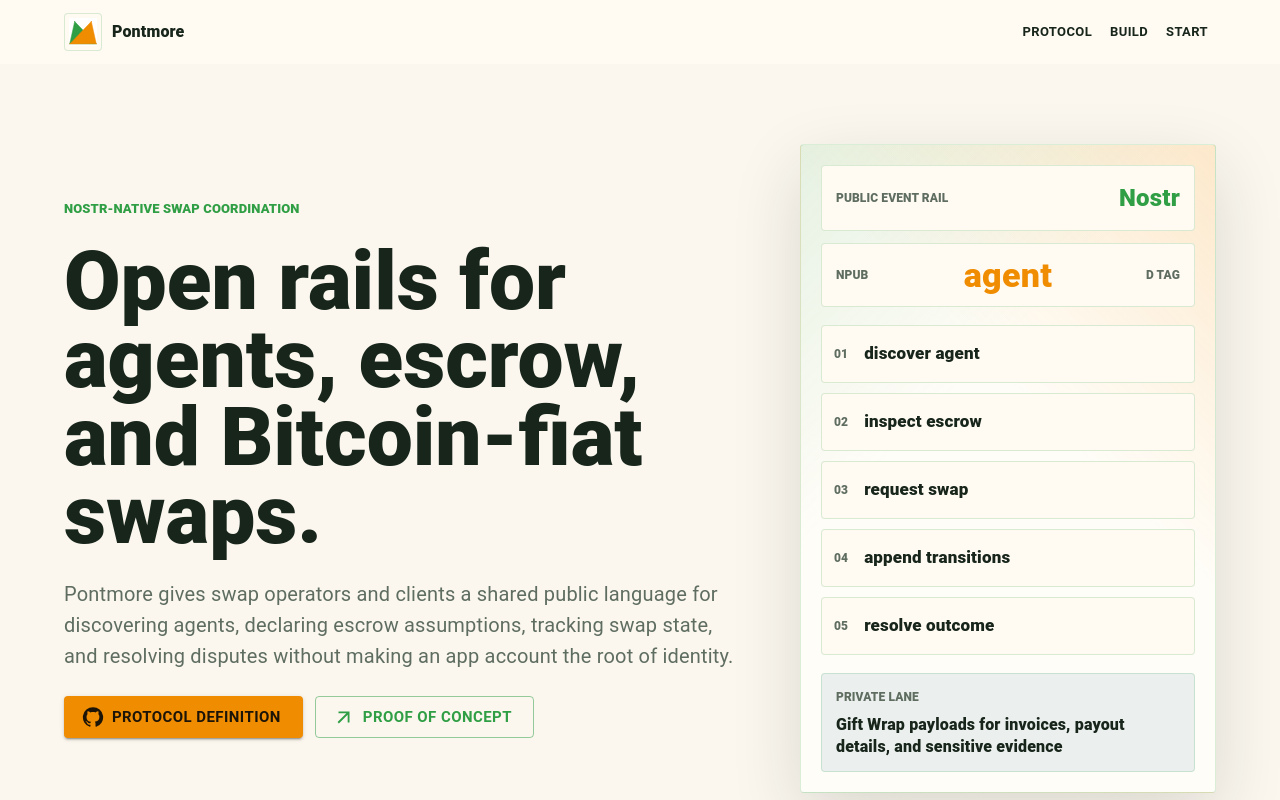
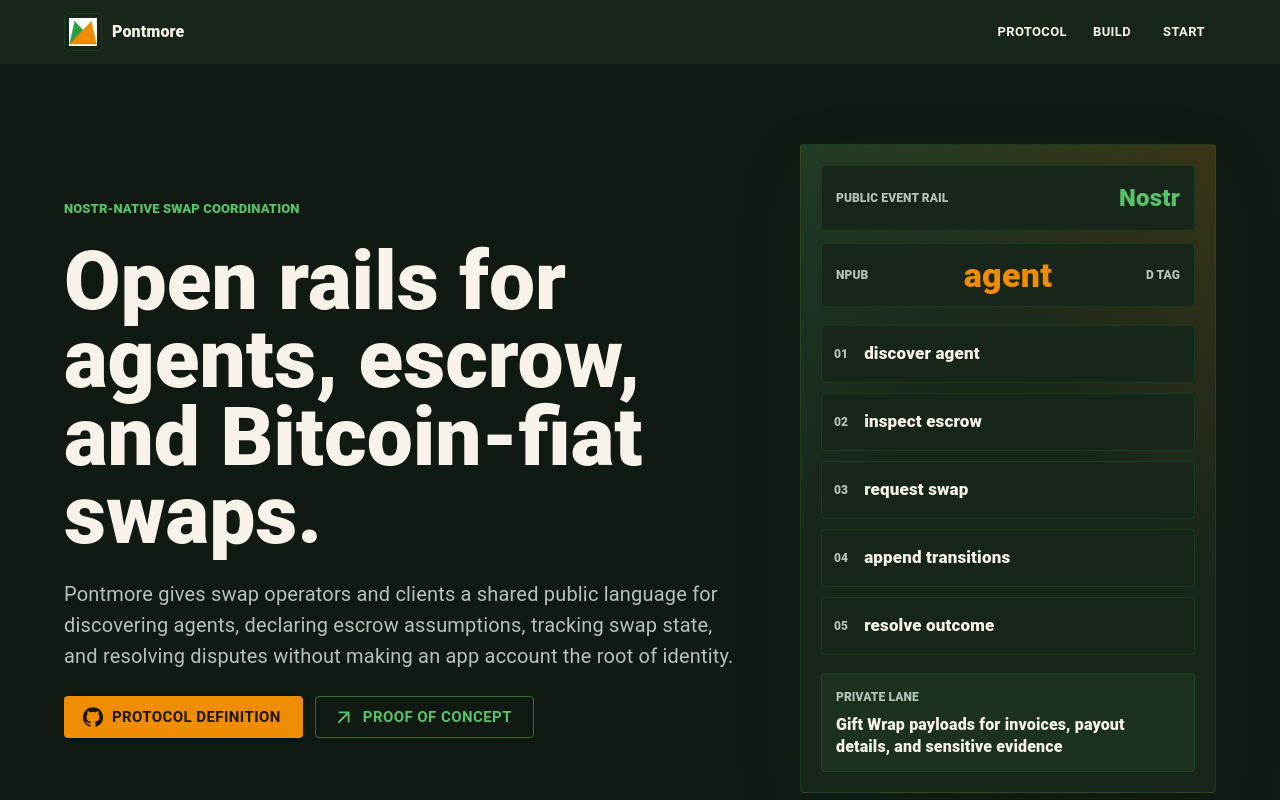
Before and after one commit to pontmore/website, a Next.js app: page / in a window 1280 px wide. Shown: the top 800 px of the page. Built offline with nearby package versions, Linux system fonts and the light colour scheme; what @mui/material-nextjs would draw is missing.

Commit message:
feat: default website to dark mode

```diff
--- a/app/globals.css
+++ b/app/globals.css
@@ -1,6 +1,6 @@
 :root {
-  --background: #fbf7ef;
-  --text: #17251b;
+  --background: #101a13;
+  --text: #f7f3ea;
 }
 
 * {
--- a/app/mui-theme-provider.tsx
+++ b/app/mui-theme-provider.tsx
@@ -4,17 +4,18 @@
 
 const logoGreen = "#2f9e44";
 const logoOrange = "#f08c00";
-const dashboardBackground = "#fbf7ef";
-const paperBackground = "#fffaf2";
-const dashboardText = "#17251b";
+const dashboardBackground = "#101a13";
+const paperBackground = "#17251b";
+const dashboardText = "#f7f3ea";
 
 const theme = createTheme({
   palette: {
+    mode: "dark",
     primary: {
-      main: logoGreen,
-      dark: "#237a35",
-      light: "#69bf79",
-      contrastText: "#ffffff",
+      main: "#57c26a",
+      dark: logoGreen,
+      light: "#91d99d",
+      contrastText: "#07110a",
     },
     secondary: {
       main: logoOrange,
@@ -29,12 +30,12 @@
     divider: "rgba(47, 158, 68, 0.18)",
     text: {
       primary: dashboardText,
-      secondary: "#5f6d61",
+      secondary: "#b5c2b8",
     },
     action: {
-      hover: "rgba(47, 158, 68, 0.08)",
-      selected: "rgba(47, 158, 68, 0.12)",
-      disabledBackground: "rgba(47, 158, 68, 0.16)",
+      hover: "rgba(87, 194, 106, 0.12)",
+      selected: "rgba(87, 194, 106, 0.18)",
+      disabledBackground: "rgba(87, 194, 106, 0.18)",
     },
   },
   components: {
--- a/app/page.tsx
+++ b/app/page.tsx
@@ -1,19 +1,17 @@
 import ArrowOutwardIcon from "@mui/icons-material/ArrowOutward";
 import GitHubIcon from "@mui/icons-material/GitHub";
 import {
-  AppBar,
   Box,
   Button,
   Card,
   CardContent,
   Chip,
   Container,
-  Link,
   Paper,
   Stack,
-  Toolbar,
   Typography,
 } from "@mui/material";
+import { SiteHeader } from "./site-header";
 
 const primitives = [
   {
@@ -63,52 +61,7 @@
 export default function Home() {
   return (
     <Box component="main">
-      <AppBar position="static" elevation={0} color="transparent">
-        <Container maxWidth="lg" sx={sectionSx}>
-          <Toolbar
-            disableGutters
-            sx={{
-              gap: { xs: 1.5, sm: 3 },
-              minHeight: 76,
-            }}
-          >
-            <Link
-              href="#top"
-              underline="none"
-              color="text.primary"
-              sx={{ alignItems: "center", display: "inline-flex", gap: 1.25, fontWeight: 800 }}
-            >
-              <Box
-                component="img"
-                src="/logo.svg"
-                alt=""
-                sx={{
-                  bgcolor: "background.paper",
-                  border: 1,
-                  borderColor: "divider",
-                  borderRadius: 1,
-                  height: 38,
-                  objectFit: "contain",
-                  p: 0.5,
-                  width: 38,
-                }}
-              />
-              Pontmore
-            </Link>
-            <Stack component="nav" direction="row" spacing={0.25} sx={{ ml: "auto" }}>
-              {[
-                ["Protocol", "#protocol"],
-                ["Build", "#build"],
-                ["Start", "#start"],
-              ].map(([label, href]) => (
-                <Button key={href} component="a" href={href} color="inherit" size="small" sx={{ minWidth: "auto", px: { xs: 0.75, sm: 1 } }}>
-                  {label}
-                </Button>
-              ))}
-            </Stack>
-          </Toolbar>
-        </Container>
-      </AppBar>
+      <SiteHeader />
 
       <Container
         id="top"
@@ -186,7 +139,7 @@
           elevation={0}
           sx={{
             background:
-              "linear-gradient(135deg, rgba(47, 158, 68, 0.12), transparent 38%), linear-gradient(225deg, rgba(240, 140, 0, 0.18), transparent 42%), #fffdf8",
+              "linear-gradient(135deg, rgba(87, 194, 106, 0.14), transparent 38%), linear-gradient(225deg, rgba(240, 140, 0, 0.16), transparent 42%), #17251b",
             border: 1,
             borderColor: "divider",
             borderRadius: 1,
@@ -228,7 +181,7 @@
           <Paper
             elevation={0}
             sx={{
-              bgcolor: "rgba(36, 107, 143, 0.09)",
+              bgcolor: "rgba(87, 194, 106, 0.08)",
               border: 1,
               borderColor: "divider",
               borderRadius: 1,
@@ -305,7 +258,7 @@
         </Box>
       </Container>
 
-      <Box id="build" component="section" sx={{ bgcolor: "#18241b", color: "#fff", my: 4.25 }}>
+      <Box id="build" component="section" sx={{ bgcolor: "#07110a", color: "#fff", my: 4.25 }}>
         <Container
           maxWidth="lg"
           sx={{
@@ -343,9 +296,9 @@
                 elevation={0}
                 sx={{
                   alignItems: "center",
-                  bgcolor: "rgba(255, 255, 255, 0.08)",
+                  bgcolor: "rgba(255, 255, 255, 0.06)",
                   border: 1,
-                  borderColor: "rgba(255, 255, 255, 0.16)",
+                  borderColor: "rgba(255, 255, 255, 0.14)",
                   borderRadius: 1,
                   color: "#fff",
                   display: "flex",
@@ -355,7 +308,11 @@
                   py: 1.5,
                 }}
               >
-                <Chip label={kind} size="small" sx={{ bgcolor: "#fff8e5", fontWeight: 800 }} />
+                <Chip
+                  label={kind}
+                  size="small"
+                  sx={{ bgcolor: "secondary.main", color: "secondary.contrastText", fontWeight: 800 }}
+                />
                 <Typography sx={{ fontWeight: 700 }}>{name}</Typography>
               </Paper>
             ))}
--- /dev/null
+++ b/app/site-header.tsx
@@ -0,0 +1,114 @@
+"use client";
+
+import MenuIcon from "@mui/icons-material/Menu";
+import {
+  AppBar,
+  Box,
+  Button,
+  Container,
+  IconButton,
+  Link,
+  Menu,
+  MenuItem,
+  Stack,
+  Toolbar,
+} from "@mui/material";
+import { useState } from "react";
+
+const navItems = [
+  ["Protocol", "#protocol"],
+  ["Build", "#build"],
+  ["Start", "#start"],
+];
+
+export function SiteHeader() {
+  const [anchorEl, setAnchorEl] = useState<null | HTMLElement>(null);
+  const open = Boolean(anchorEl);
+
+  function closeMenu() {
+    setAnchorEl(null);
+  }
+
+  return (
+    <AppBar position="static" elevation={0} color="transparent">
+      <Container maxWidth="lg" sx={{ px: { xs: 2, sm: 3 }, width: "100%" }}>
+        <Toolbar
+          disableGutters
+          sx={{
+            gap: 2,
+            minHeight: 76,
+          }}
+        >
+          <Link
+            href="#top"
+            underline="none"
+            color="text.primary"
+            sx={{
+              alignItems: "center",
+              display: "inline-flex",
+              flexShrink: 0,
+              gap: 1.25,
+              fontWeight: 800,
+            }}
+          >
+            <Box
+              component="img"
+              src="/logo.svg"
+              alt=""
+              sx={{
+                bgcolor: "background.paper",
+                border: 1,
+                borderColor: "divider",
+                borderRadius: 1,
+                height: 38,
+                objectFit: "contain",
+                p: 0.5,
+                width: 38,
+              }}
+            />
+            Pontmore
+          </Link>
+
+          <Stack
+            component="nav"
+            direction="row"
+            spacing={1}
+            sx={{ display: { xs: "none", sm: "flex" }, ml: "auto" }}
+          >
+            {navItems.map(([label, href]) => (
+              <Button key={href} component="a" href={href} color="inherit" size="small">
+                {label}
+              </Button>
+            ))}
+          </Stack>
+
+          <IconButton
+            aria-controls={open ? "section-navigation" : undefined}
+            aria-expanded={open ? "true" : undefined}
+            aria-haspopup="true"
+            aria-label="Open section navigation"
+            color="inherit"
+            onClick={(event) => setAnchorEl(event.currentTarget)}
+            sx={{ display: { xs: "inline-flex", sm: "none" }, ml: "auto" }}
+          >
+            <MenuIcon />
+          </IconButton>
+          <Menu
+            id="section-navigation"
+            anchorEl={anchorEl}
+            open={open}
+            onClose={closeMenu}
+            anchorOrigin={{ horizontal: "right", vertical: "bottom" }}
+            transformOrigin={{ horizontal: "right", vertical: "top" }}
+          >
+            {navItems.map(([label, href]) => (
+              <MenuItem key={href} component="a" href={href} onClick={closeMenu}>
+                {label}
+              </MenuItem>
+            ))}
+          </Menu>
+        </Toolbar>
+      </Container>
+    </AppBar>
+  );
+}
```
